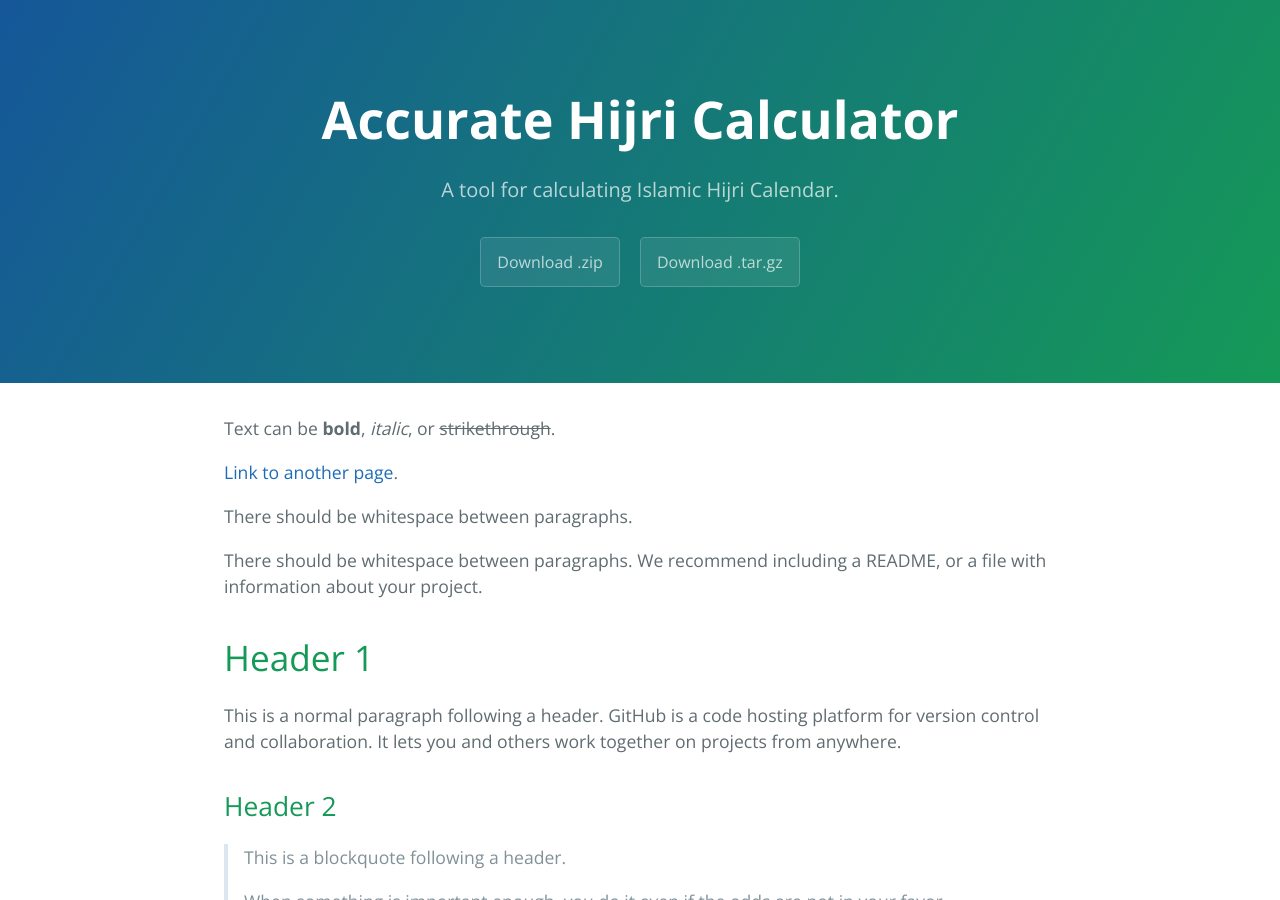
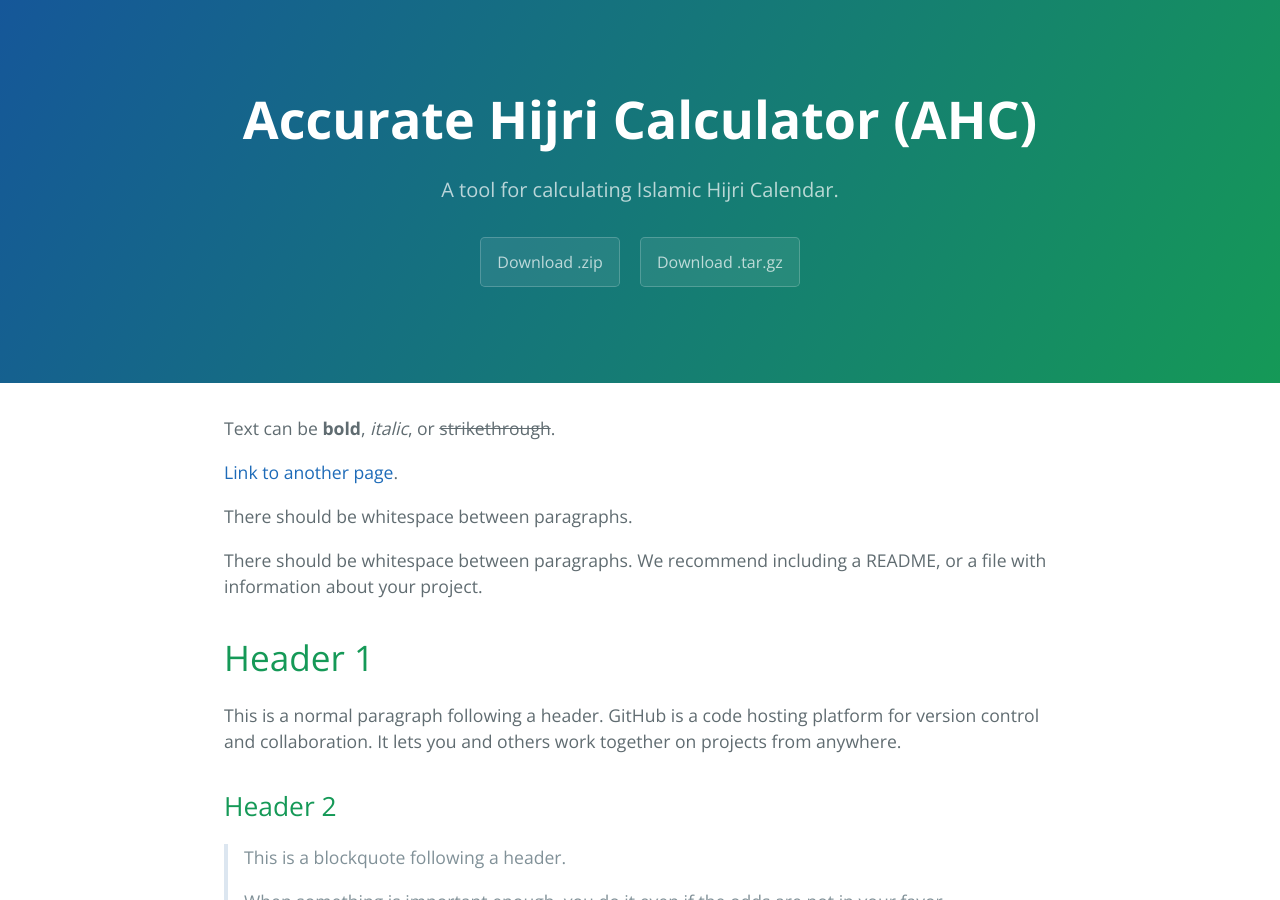
Before and after one commit to accuhijri/accuhijri.github.io, a Jekyll site: the page built from index.md, in a window 1280 px wide and 900 px high. Built offline with Jekyll 4.4.1, drawn with Linux system fonts in a browser that asks for light colours.

Commit message:
Update _config.yml

```diff
--- a/_config.yml
+++ b/_config.yml
@@ -1,7 +1,7 @@
 remote_theme: pages-themes/cayman@v0.2.0
 plugins:
 - jekyll-remote-theme # add this line to the plugins list if you already have one
-title: Accurate Hijri Calculator
+title: Accurate Hijri Calculator (AHC)
 description: A tool for calculating Islamic Hijri Calendar.
 show_downloads: true
 google_analytics:
```
